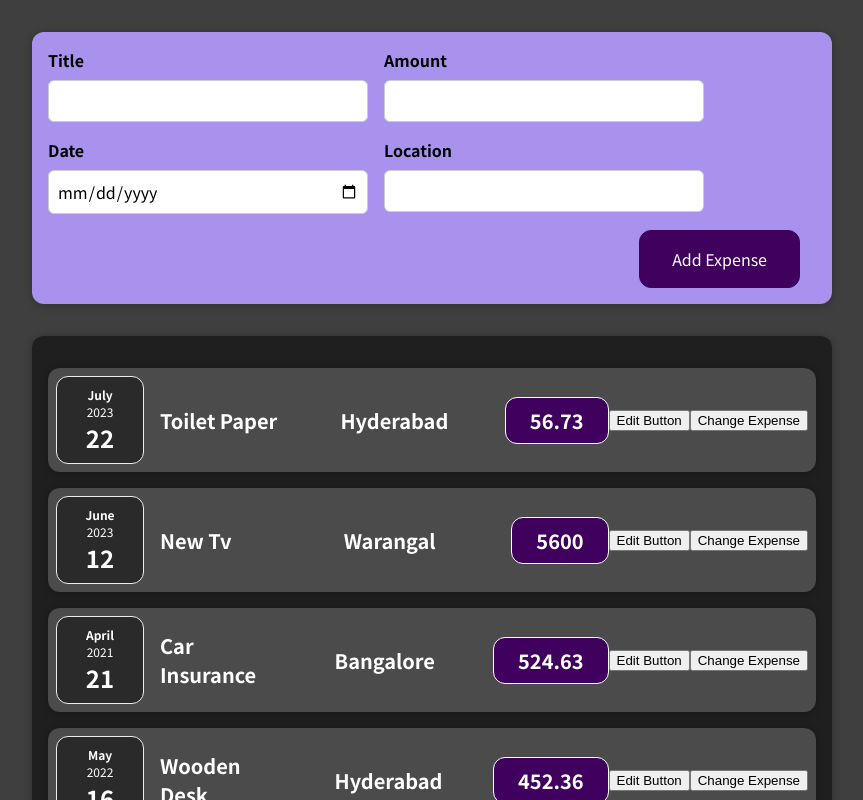
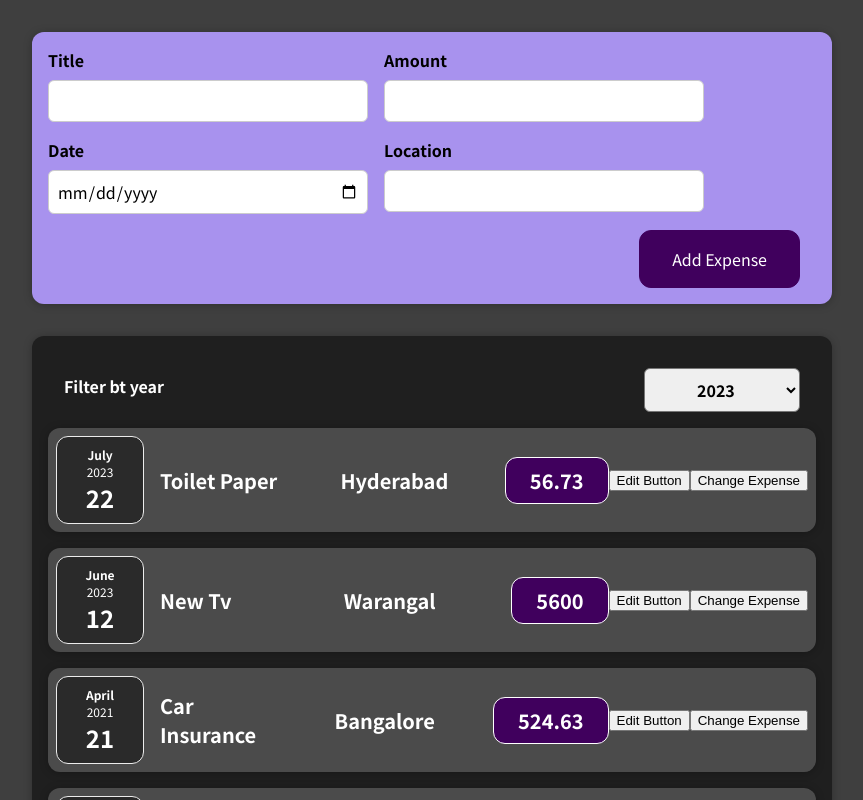
Before and after one commit to navadeep1012/ExpenseTracker, a React (Create React App) app: page / in a window 1280 px wide. Shown: the top 800 px of the page, without its empty margins (208-1071 px from the left). Built offline with nearby package versions, Linux system fonts and the light colour scheme.

Commit message:
Added filter in ui without functionality

```diff
--- /dev/null
+++ b/src/components/Expenses/ExpenseFilter.css
@@ -0,0 +1,47 @@
+.expenses-filter {
+  color: white;
+  padding: 0 1rem;
+}
+
+.expenses-filter__control {
+  display: flex;
+  width: 100%;
+  align-items: center;
+  justify-content: space-between;
+  margin: 1rem 0;
+}
+
+.expenses-filter label {
+  font-weight: bold;
+  margin-bottom: 0.5rem;
+}
+
+.expenses-filter select {
+  font: inherit;
+  padding: 0.5rem 3rem;
+  font-weight: bold;
+  border-radius: 6px;
+}.expenses-filter {
+  color: white;
+  padding: 0 1rem;
+}
+
+.expenses-filter__control {
+  display: flex;
+  width: 100%;
+  align-items: center;
+  justify-content: space-between;
+  margin: 1rem 0;
+}
+
+.expenses-filter label {
+  font-weight: bold;
+  margin-bottom: 0.5rem;
+}
+
+.expenses-filter select {
+  font: inherit;
+  padding: 0.5rem 3rem;
+  font-weight: bold;
+  border-radius: 6px;
+}
--- /dev/null
+++ b/src/components/Expenses/ExpenseFilter.js
@@ -0,0 +1,28 @@
+import React from "react";
+
+import './ExpenseFilter.css';
+
+const ExpenseFilter = (props) => {
+
+    const dropdownChangeHandler = (event) => {
+        props.onChangeFilter(event.target.value)
+
+    };
+
+
+    return (
+      <div className="expenses-filter">
+        <div className="expenses-filter__control">
+          <label>Filter bt year</label>
+          <select value={props.selecetd} onChange={dropdownChangeHandler}>
+            <option value="2023">2023</option>
+            <option value="2022">2022</option>
+            <option value="2021">2021</option>
+            <option value="2020">2020</option>
+          </select>
+        </div>
+      </div>
+    );
+};
+
+export default ExpenseFilter;
--- a/src/components/Expenses/ExpenseItems.js
+++ b/src/components/Expenses/ExpenseItems.js
@@ -16,8 +16,6 @@
   const changeExpense = () =>{
     setExpense('100$');
     console.log(amount);
-
-
   }
   return (
     <Card className="expense-item">
--- a/src/components/Expenses/Expenses.css
+++ b/src/components/Expenses/Expenses.css
@@ -1,4 +1,4 @@
-.expense {
+.expenses {
   padding: 1rem;
   background-color: rgb(31, 31, 31);
   margin: 2rem auto;
--- a/src/components/Expenses/Expenses.js
+++ b/src/components/Expenses/Expenses.js
@@ -1,10 +1,18 @@
-import React from "react";
+import React, {useState} from "react";
 
 import ExpenseItem from "./ExpenseItems";
 import "./Expenses.css";
 import Card from '../UI/Card'
+import ExpenseFilter from "./ExpenseFilter";
 
 const Expenses = (props) => {
+
+  const [filteredYear, setFilteredYear] = useState('2020');
+
+  const filterChangeHandler = (selectedYear) => {
+    setFilteredYear(selectedYear);
+  };
+
     const expensesobj = [
       {
         id: "e1",
@@ -36,9 +44,14 @@
       }
     ];
 
+
   return (
-    <Card className="expense">
+    <Card className="expenses">
       <div>
+        <ExpenseFilter
+          selected={filteredYear}
+          onChangeFilter={filterChangeHandler}
+        />
         {expensesobj.map((obj) => {
           return <ExpenseItem key={Math.random()} items={obj} />;
         })}
```
